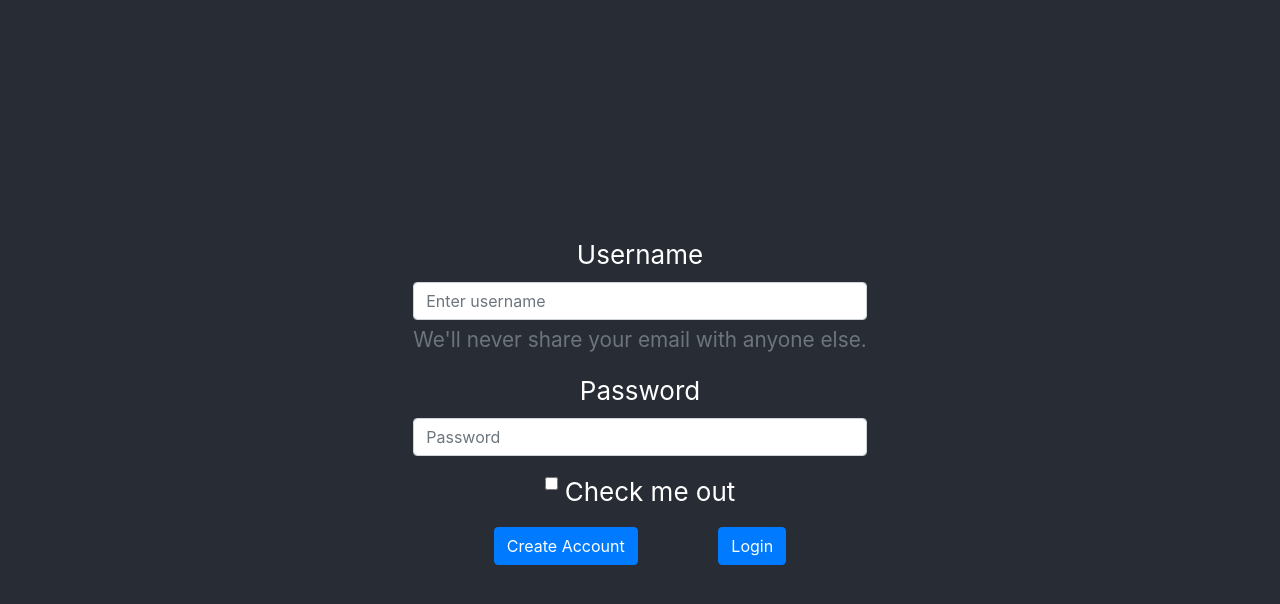
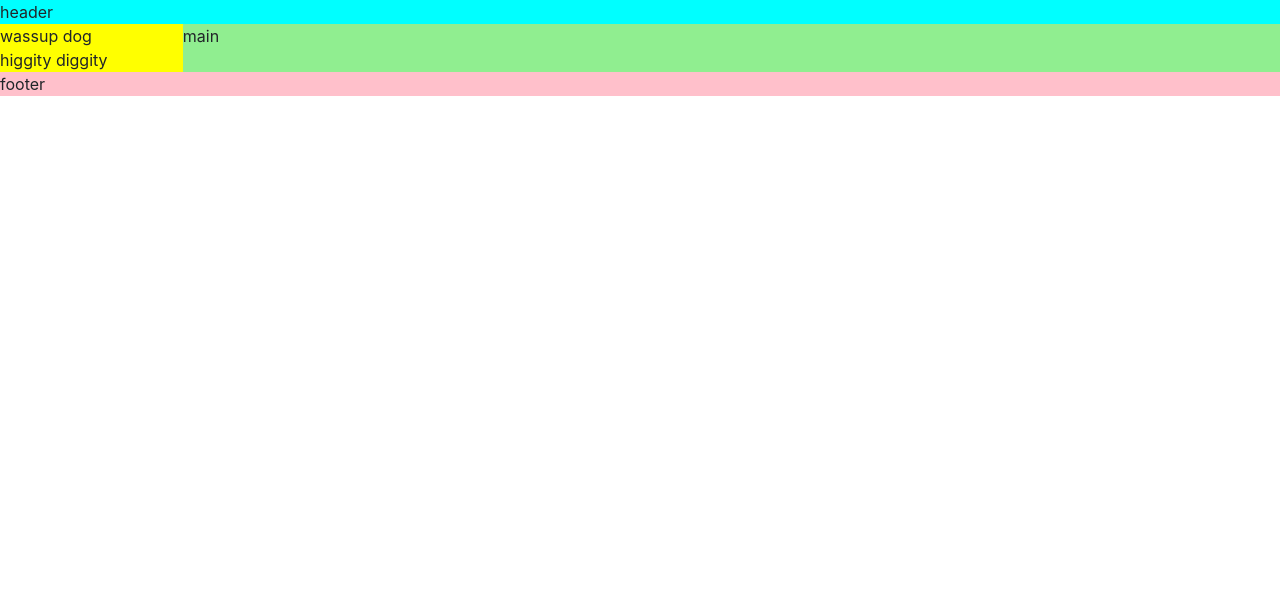
Before and after one commit to ktrom/FinancialManager, a React (Create React App) app in the folder finance_tracker_frontend/: page /1/home in a window 1280 px wide. Shown: the top 604 px of the page. Built offline with nearby package versions, Linux system fonts and the light colour scheme.

Commit message:
added login and second page

```diff
--- a/finance_tracker_frontend/src/App.tsx
+++ b/finance_tracker_frontend/src/App.tsx
@@ -12,7 +12,7 @@ function App() {
   return (
       <Router>
           <Switch>
-            <Route path="/home">
+            <Route path="/:username/home" >
               <Home />
             </Route>
             <Route path="/">
--- a/finance_tracker_frontend/src/Home.tsx
+++ b/finance_tracker_frontend/src/Home.tsx
@@ -1,12 +1,45 @@
 import {Button, Form} from "react-bootstrap";
 import {jsx} from "@emotion/core";
 import React from 'react';
+import {useParams} from "react-router";
+import styled from "@emotion/styled";
+
+const Wrapper = styled.body({
+    display: "grid",
+    gridTemplateAreas: "'header header' 'aside main' 'footer footer'",
+    gridTemplateColumns: "1fr 6fr",
+});
+
+const Header = styled.div({
+    gridArea:"header",
+    backgroundColor:"aqua",
+});
+    const Main = styled.div({
+        gridArea:"main",
+        backgroundColor:"lightgreen",
+
+    });
+
+    const Aside = styled.div({
+        gridArea:"aside",
+        backgroundColor:"yellow",
+    });
+
+const Footer = styled.div({
+    gridArea:"footer",
+    backgroundColor:"pink",
+})
 
 function Home(){
+    // @ts-ignore
+    const { username } = useParams();
 return (
-    <div className = "Home">
-        hi
-    </div>
+    <Wrapper className="wrapper">
+        <Header className="header">header</Header>
+        <Main className="main">main</Main>
+        <Aside className="aside"><div>wassup dog</div><div>higgity diggity</div></Aside>
+        <Footer className="footer">footer</Footer>
+    </Wrapper>
 );
 
 }
--- a/finance_tracker_frontend/src/Login.tsx
+++ b/finance_tracker_frontend/src/Login.tsx
@@ -23,6 +23,11 @@ function Login() {
     function userDoesNotExist(){
 
     }
+
+    function userAlreadyExists(){
+
+    }
+
 
     function incorrectPassword(){
 
@@ -62,8 +67,8 @@ function Login() {
         });
     }
     function addAccount (){
-        if(!userExists(username)){
-            userDoesNotExist();
+        if(userExists(username)){
+            userAlreadyExists();
         }
         else {
             const addUserUrl = `${headUrl}/account/add`;
@@ -84,7 +89,7 @@ function Login() {
 
     return (
         goToHomePage === true ?
-            <Redirect to="/home"/>
+            <Redirect to={`/${username}/home`}/>
         :
         <div className="App">
                 <header className="App-header">
@@ -101,11 +106,9 @@ function Login() {
                             <Form.Label>Password</Form.Label>
                             <Form.Control type="password" placeholder="Password" onChange={(e) => {setPassword(e.target.value)}}/>
                         </Form.Group>
-                        <Form.Group controlId="formBasicCheckbox">
-                            <Form.Check type="checkbox" label="Check me out" />
-                        </Form.Group>
+                        <br/>
                         <div css={{display: "flex", justifyContent:"space-evenly"}}>
-                            <Button variant="primary" onClick={addAccount}>
+                            <Button variant="primary" type="submit" onClick={addAccount}>
                                 Create Account
                             </Button>
                             <Button variant="primary" onClick={attemptLogin}>
```
